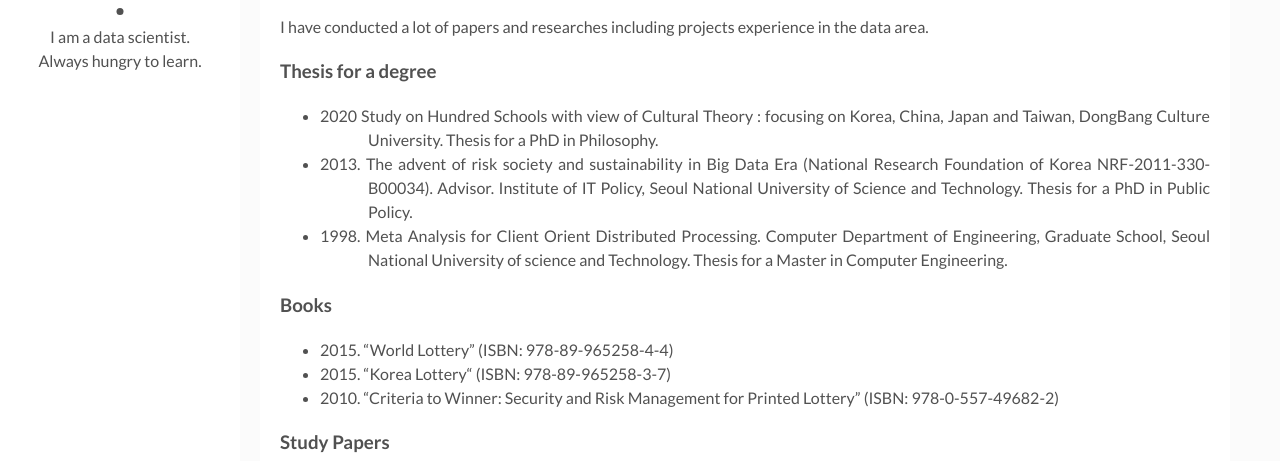
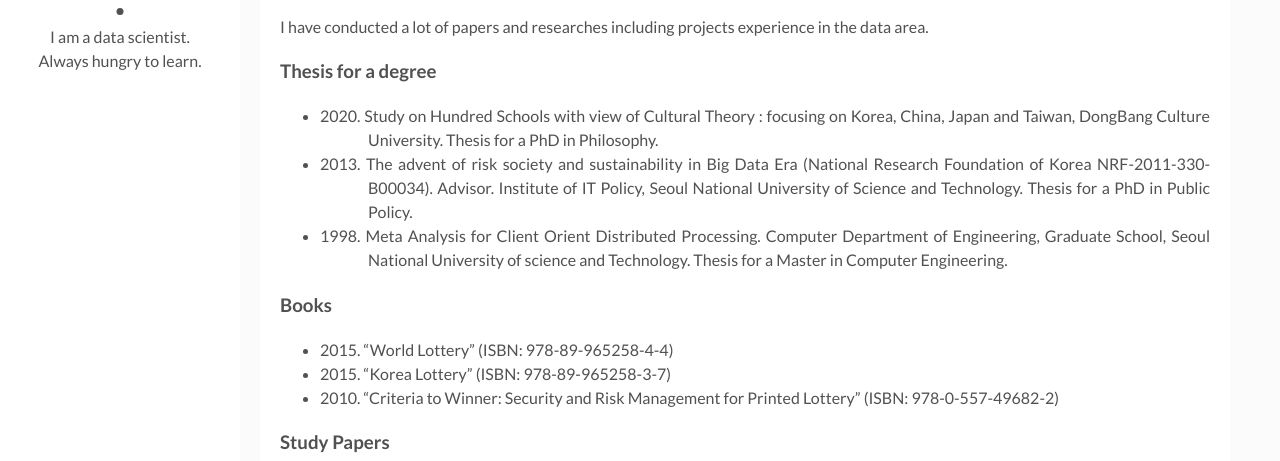
Before and after one commit to MoonHyeJung/moonhyejung.github.io, a Jekyll site: the page built from _posts/2022-01-01-papers-researches.markdown, in a window 1280 px wide and 900 px high, scrolled down 467 px. Shown: the part 154-615 px from the top of the window. Built offline with Jekyll 4.4.1, drawn with Linux system fonts in a browser that asks for light colours.

Commit message:
contents add

```diff
--- a/_posts/2022-01-01-papers-researches.markdown
+++ b/_posts/2022-01-01-papers-researches.markdown
@@ -11,13 +11,13 @@ tags: [paper, study, research, thesis] # add tag
 I have conducted a lot of papers and researches including projects experience in the data area.
 
 ### Thesis for a degree
-- <div style='text-align: justify; text-indent: -3em; margin-left: 3em;'>2020 Study on Hundred Schools with view of Cultural Theory : focusing on Korea, China, Japan and Taiwan, DongBang Culture University. Thesis for a PhD in Philosophy.</div>
+- <div style='text-align: justify; text-indent: -3em; margin-left: 3em;'>2020. Study on Hundred Schools with view of Cultural Theory : focusing on Korea, China, Japan and Taiwan, DongBang Culture University. Thesis for a PhD in Philosophy.</div>
 - <div style='text-align: justify; text-indent: -3em; margin-left: 3em;'>2013. The advent of risk society and sustainability in Big Data Era (National Research Foundation of Korea NRF-2011-330-B00034). Advisor. Institute of IT Policy, Seoul National University of Science and Technology. Thesis for a PhD in Public Policy.</div>
 - <div style='text-align: justify; text-indent: -3em; margin-left: 3em;'>1998. Meta Analysis for Client Orient Distributed Processing. Computer Department of Engineering, Graduate School, Seoul National University of science and Technology. Thesis for a Master in Computer Engineering.</div>
 
 ### Books
 - <div style='text-align: justify; text-indent: -3em; margin-left: 3em;'>2015. “World Lottery”  (ISBN: 978-89-965258-4-4)</div>
-- <div style='text-align: justify; text-indent: -3em; margin-left: 3em;'>2015. “Korea Lottery“ (ISBN:  978-89-965258-3-7)</div>
+- <div style='text-align: justify; text-indent: -3em; margin-left: 3em;'>2015. “Korea Lottery” (ISBN:  978-89-965258-3-7)</div>
 - <div style='text-align: justify; text-indent: -3em; margin-left: 3em;'>2010. “Criteria to Winner: Security and Risk Management for Printed Lottery” (ISBN: 978-0-557-49682-2)</div>
 
 ### Study Papers
```
